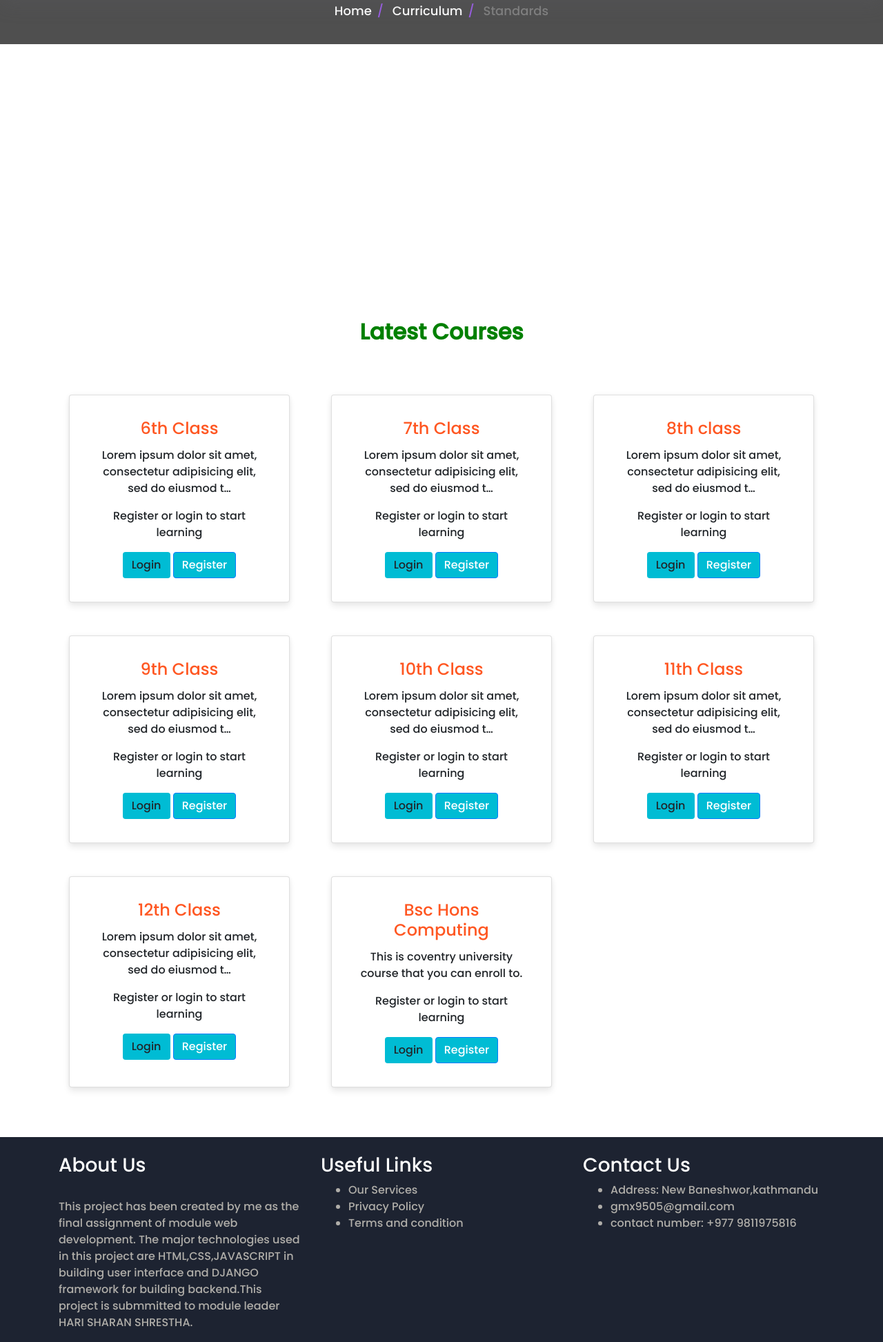
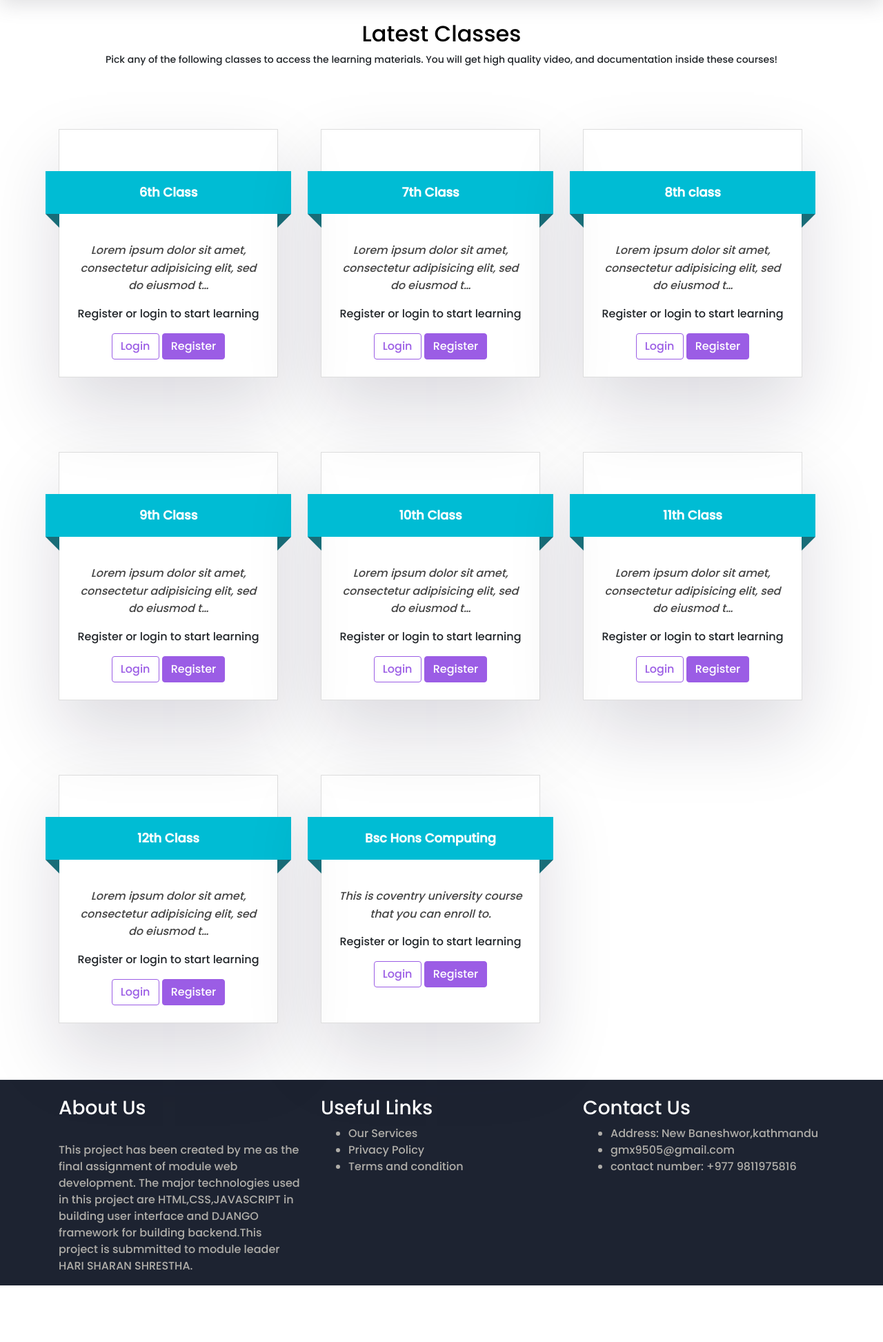
Before and after one commit to Laxman9505/Learning-Management-System, a Django app: page /curriculum/ in a window 1280 px wide. Shown: the part 66-2011 px from the top of the page at 69% size. After the commit the page ends 1929 px from the top, so only its background shows below. Run offline with Django 3.2, Linux system fonts and the light colour scheme; data comes from the database, SQL or seed files in the repository; both versions use the stored data as it was after the commit; some libraries are stand-ins or nearby versions; grey boxes are pictures that could not be loaded.

Commit message:
Redesigned classes card in curriculam section and home page

```diff
--- a/curriculum/templates/curriculum/standard_list_view.html
+++ b/curriculum/templates/curriculum/standard_list_view.html
@@ -4,65 +4,39 @@
 
 
 {% block image_block %}
-<header class="info-header">
-  <div id="page-intro" class="container-fluid d-flex align-items-center justify-content-center ">
-    <div class="row d-flex justify-content-center text-center">
-      <div class="col-md-10 text-white">
-        <!-- heading -->
-        <h2 class="display-4 font-weight-bold  p-5 " style="color:#ff5722;" > Standards </h2>
-        <div class="row d-flex justify-content-center text-center">
-          <ul class="breadcrumb">
-            <li><a href="{% url 'index' %}">Home</a></li>
-            <li><a href="{% url 'curriculum:standard_list' %}">Curriculum</a></li>
-            <li class="disabled-text">Standards</li>
-          </ul>
-        </div>
 
-        <!-- divider -->
-        <hr style="color:#ff5722;">
-
-        <!-- description -->
-        <h4 class="white-text my-4">Lorem ipsum dolor sit amet, consectetur adipisicing elit.
-                  Deleniti
-                  consequuntur.</h4>
-  </div>
-</header>
 {% endblock %}
 
 {% block content %}
 <!-- section 1 for standards-->
 
 <section id="best-features" class="text-center">
-              <h2 class="mb-5 mt-5 font-weight-bold" style="color:green;">Latest Courses</h2>
+              <h2  style="color:black; margin-top: 6rem;">Latest Classes</h2>
+              <p style="font-size: 14px;  text-align: center;">Pick any of the following classes to access the learning materials. You will get high quality video, and documentation inside these courses!</p>
               <!-- class row for description-->
               <div class="row d-flex justify-content-center mb-4">
-                <!-- class column -->
-                <div class="col-md-8">
-                  <!-- <p class="grey-text">Lorem ipsum dolor sit amet, consectetur adipisicing elit. Quasi voluptate
-                                    hic
-                                    provident nulla repellat
-                                    facere esse molestiae ipsa labore porro minima quam quaerat rem, natus repudiandae debitis
-                                    est
-                                    sit pariatur.</p> -->
-                </div>
+
+
               </div>
               <!-- class row2 for cards -->
               <div class="row">
                       {% for standard in standards %}
-                      <div class="col-md-4 d-flex mb-5 justify-content-center">
-                        <div class="card card-std text-center" style="width: 20rem;">
-                          <div class="card-body text-center">
-                            <h4 class="card-title" style="color:#ff5722;">{{standard.name}}</h4>
-                            <p class="card-text">{{standard.description|truncatechars:75}}</p>
-                            {% if user.is_authenticated %}
-                            <a href="{% url 'curriculum:subject_list' slug=standard.slug %}" class="btn btn-primary" style="background-color:#00bcd4;">Lets get started</a>
-                            {%else%}
-                            <p>Register or login to start learning</p>
-                            <a href="{% url 'user_login' %}" class="btn btn-std" style="background-color:#00bcd4;">Login</a>
-                            <a href="{% url 'register' %}" class="btn btn-primary" style="background-color:#00bcd4;">Register</a>
-                            {%endif%}
-                          </div>
-                        </div>
+                      <div class="col-md-4 d-flex mb-2 justify-content-center">
+                        <div class="containerss" style="margin-right:2rem">
+
+                          <h2 class="h2" style="font-size: 18px;">{{standard.name}}</h2>
+                          <p class="second" style="font-size: 16px;">
+                            {{standard.description|truncatechars:75}}
+                          </p>
+                          {% if user.is_authenticated %}
+                          <a href="{% url 'curriculum:subject_list' slug=standard.slug %}" class="btn btn-primary" style="background-color:#9B5DE5; border: 1px solid #9B5DE5;">See Lessons</a>
+                          {%else%}
+                          <p>Register or login to start learning</p>
+                          <a href="{% url 'user_login' %}" class="btn btn-std" style="background-color:white; color:#9B5DE5 ; border: 1px solid #9B5DE5;">Login</a>
+                          <a href="{% url 'register' %}" class="btn btn-primary" style="background-color:#9B5DE5; border: 1px solid #9B5DE5;">Register</a>
+                          {%endif%}
+                    </div>
+
                       </div>
                       {% endfor %}
               </div>
--- a/static/css/mycss.css
+++ b/static/css/mycss.css
@@ -125,3 +125,70 @@
         width: 100% !important;
     }
 }
+.containerss {
+    width: 400px;
+    height: 360px;
+    box-shadow: rgba(17, 12, 46, 0.15) 0px 48px 100px 0px;
+    padding: 20px;
+    margin: 50px auto;
+    border: 1px solid #ddd;
+    text-align: center;
+
+  }
+
+  .first,
+  .h2 {
+    background-color: #00bcd4;
+    position: relative;
+    left: -40px;
+    color: #fff;
+    font-weight: bold;
+
+  }
+
+  .first {
+    width: 200px;
+    padding: 10px 0;
+    font-size: 20px;
+  }
+
+  .first::after {
+    content: "";
+    height: 100%;
+    width: 10px;
+    position: absolute;
+    right: -6px;
+    top: 0;
+    background-color: #196d78;
+    transform: skew(10deg);
+  }
+
+  .first::before,
+  .h2::after,
+  .h2::before {
+    content: "";
+    border: 10px solid;
+    border-color: #196d78 #196d78 transparent transparent;
+    position: absolute;
+    left: 0;
+    bottom: -20px;
+  }
+
+  .h2 {
+    margin: 40px 0;
+    padding: 20px;
+    width: calc(100% + 80px);
+  }
+
+  .h2::after {
+    left: auto;
+    right: 0;
+    border-color: #196d78 transparent transparent #196d78;
+  }
+
+  .second {
+    line-height: 1.6;
+    font-size: 18px;
+    font-style: italic;
+    color: #444;
+  }
```
Also changed, not shown: app_users/templates/app_users/index.html (+16 -14 lines), db.sqlite3.
